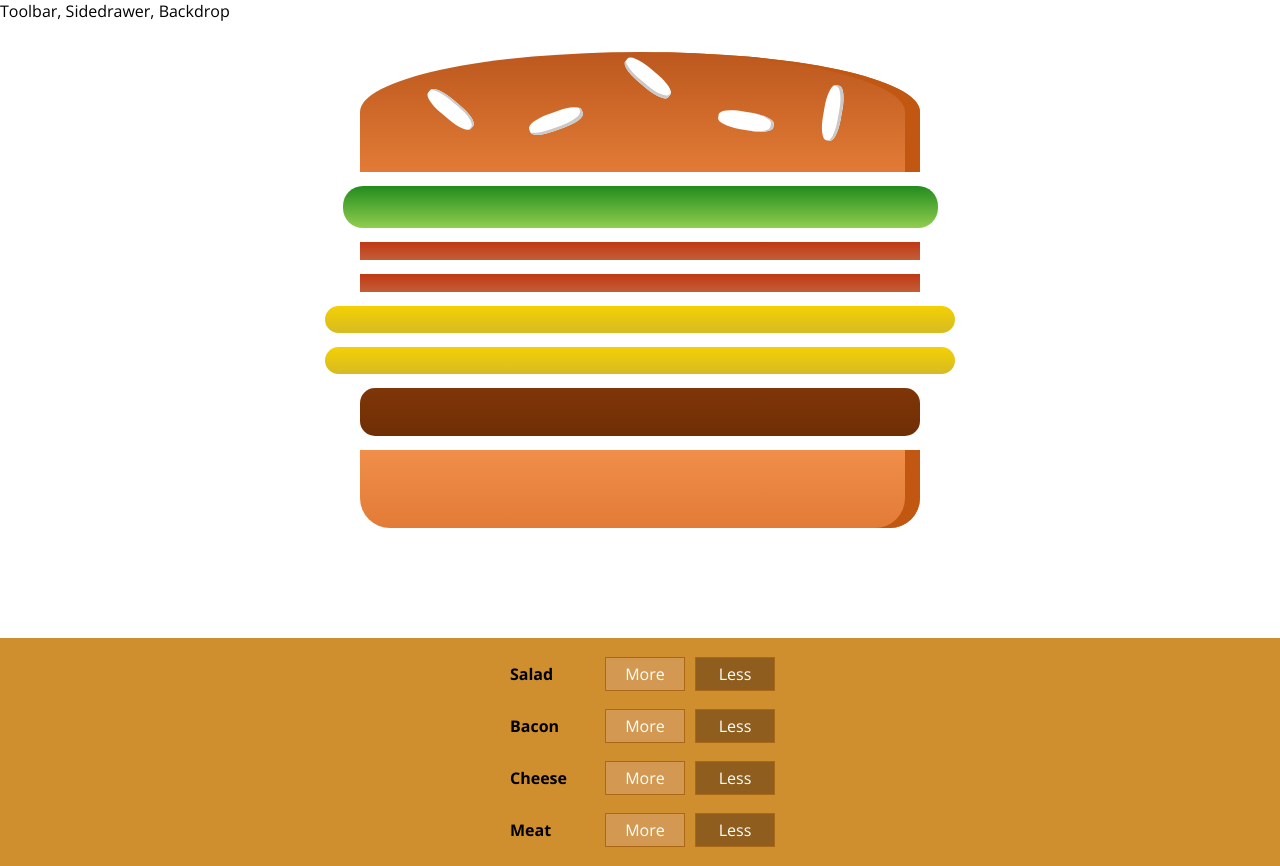
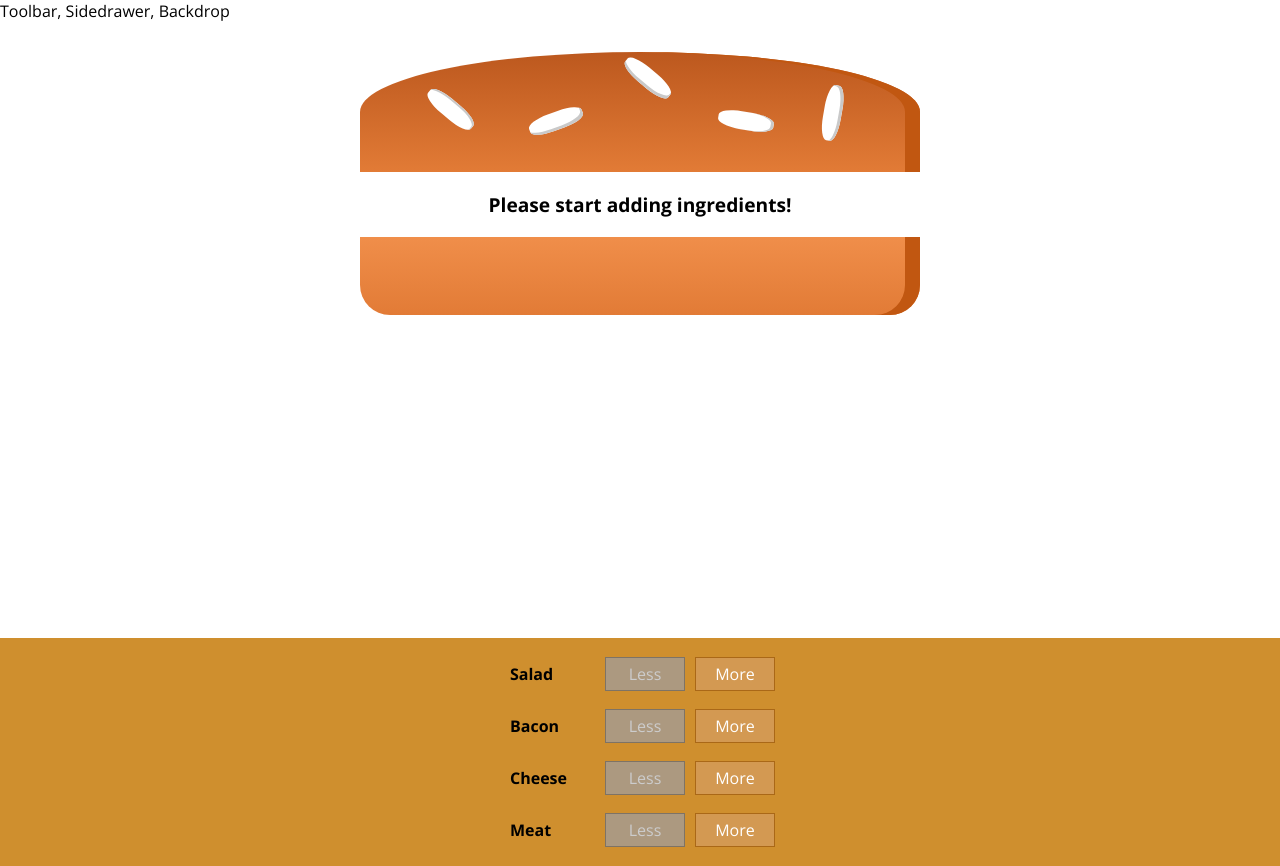
Before and after one commit to RobSydian/my-burger-app, a React (Create React App) app: page / in a window 1280 px wide. Built offline with nearby package versions, Linux system fonts and the light colour scheme.

Commit message:
Make buttons in BuildControl functional and disable less button

```diff
--- a/src/components/Burger/BuildControls/BuildControl/BuildControl.js
+++ b/src/components/Burger/BuildControls/BuildControl/BuildControl.js
@@ -5,8 +5,18 @@
 const buildControl = (props) => (
   <div className={classes.BuildControl}>
     <div className={classes.Label}>{props.label} </div>
-    <button className={classes.Less}>More</button>
-    <button className={classes.More}>Less</button>
+    <button
+      className={classes.More}
+      onClick={props.removed}
+      disabled={props.disabled}
+    >
+      Less
+    </button>
+    <button
+    className={classes.Less}
+    onClick={props.added}>
+      More
+    </button>
   </div>
 );
 
--- a/src/components/Burger/BuildControls/BuildControls.js
+++ b/src/components/Burger/BuildControls/BuildControls.js
@@ -1,19 +1,25 @@
 import React from 'react';
 
 import classes from './BuildControls.module.css';
-import BuildControl from './BuildControl/BuildControl'
+import BuildControl from './BuildControl/BuildControl';
 
 const controls = [
-  {label: 'Salad', type: 'salad'},
-  {label: 'Bacon', type: 'bacon'},
-  {label: 'Cheese', type: 'cheese'},
-  {label: 'Meat', type: 'meat'},
-]
+  { label: 'Salad', type: 'salad' },
+  { label: 'Bacon', type: 'bacon' },
+  { label: 'Cheese', type: 'cheese' },
+  { label: 'Meat', type: 'meat' }
+];
 
 const buildControls = (props) => (
   <div className={classes.BuildControls}>
-    {controls.map(ctrl => (
-      <BuildControl key={ctrl.label} label={ctrl.label}/>
+    {controls.map((ctrl) => (
+      <BuildControl
+        key={ctrl.label}
+        label={ctrl.label}
+        added={() => props.ingredientAdded(ctrl.type)}
+        removed={() => props.ingredientRemoved(ctrl.type)}
+        disabled={props.disabled[ctrl.type]}
+      />
     ))}
   </div>
 );
--- a/src/containers/BurgerBuilder/BurgerBuilder.js
+++ b/src/containers/BurgerBuilder/BurgerBuilder.js
@@ -3,21 +3,67 @@
 import Burger from '../../components/Burger/Burger';
 import BuildControls from '../../components/Burger/BuildControls/BuildControls';
 
+const INGREDIENT_PRICES = {
+  salad: 0.5,
+  chseese: 0.4,
+  meat: 1.3,
+  bacon: 0.7
+};
 class BurgerBuilder extends Component {
   state = {
     ingredients: {
-      salad: 1,
-      bacon: 2,
-      cheese: 2,
-      meat: 1
+      salad: 0,
+      bacon: 0,
+      cheese: 0,
+      meat: 0
+    },
+    totalPrice: 4
+  };
+
+  addIngredientHandler = (type) => {
+    const oldCount = this.state.ingredients[type];
+    const updatedCount = oldCount + 1;
+    const updatedIngredients = {
+      ...this.state.ingredients
+    };
+    updatedIngredients[type] = updatedCount;
+    const priceAddition = INGREDIENT_PRICES[type];
+    const oldPrice = this.state.totalPrice;
+    const newPrice = oldPrice + priceAddition;
+    this.setState({ totalPrice: newPrice, ingredients: updatedIngredients });
+  };
+
+  removeIngredientHandler = (type) => {
+    const oldCount = this.state.ingredients[type];
+    if (oldCount <= 0) {
+      return;
     }
+    const updatedCount = oldCount - 1;
+    const updatedIngredients = {
+      ...this.state.ingredients
+    };
+    updatedIngredients[type] = updatedCount;
+    const priceDeduction = INGREDIENT_PRICES[type];
+    const oldPrice = this.state.totalPrice;
+    const newPrice = oldPrice - priceDeduction;
+    this.setState({ totalPrice: newPrice, ingredients: updatedIngredients });
   };
 
   render() {
+    const disabledInfo = {
+      ...this.state.ingredients
+    }
+    for (const key in disabledInfo) {
+      disabledInfo[key] =disabledInfo[key] <= 0
+    }
     return (
       <Aux>
         <Burger ingredients={this.state.ingredients} />
-        <BuildControls/>
+        <BuildControls
+          ingredientAdded={this.addIngredientHandler}
+          ingredientRemoved={this.removeIngredientHandler}
+          disabled={disabledInfo}
+        />
       </Aux>
     );
   }
```
